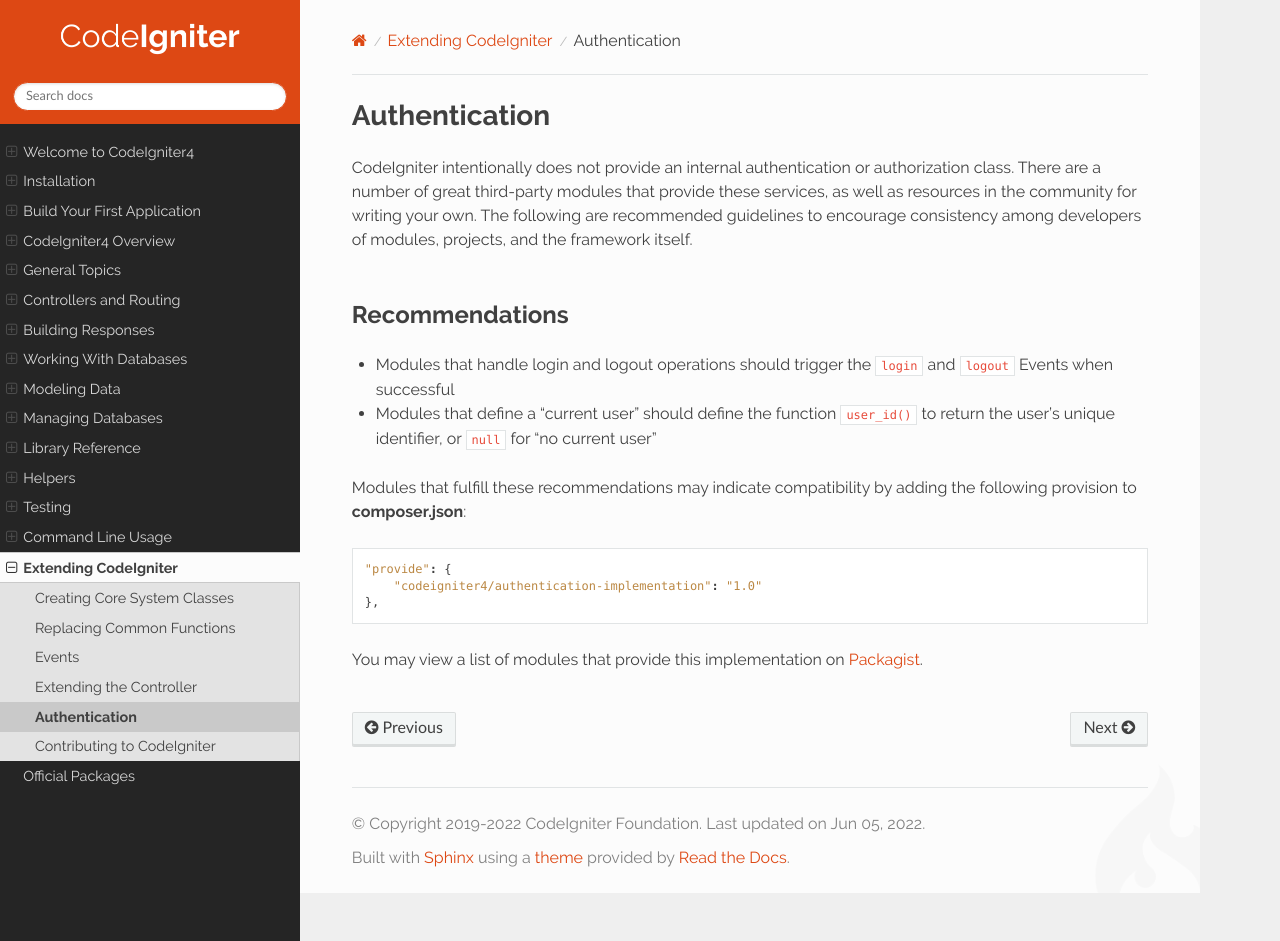
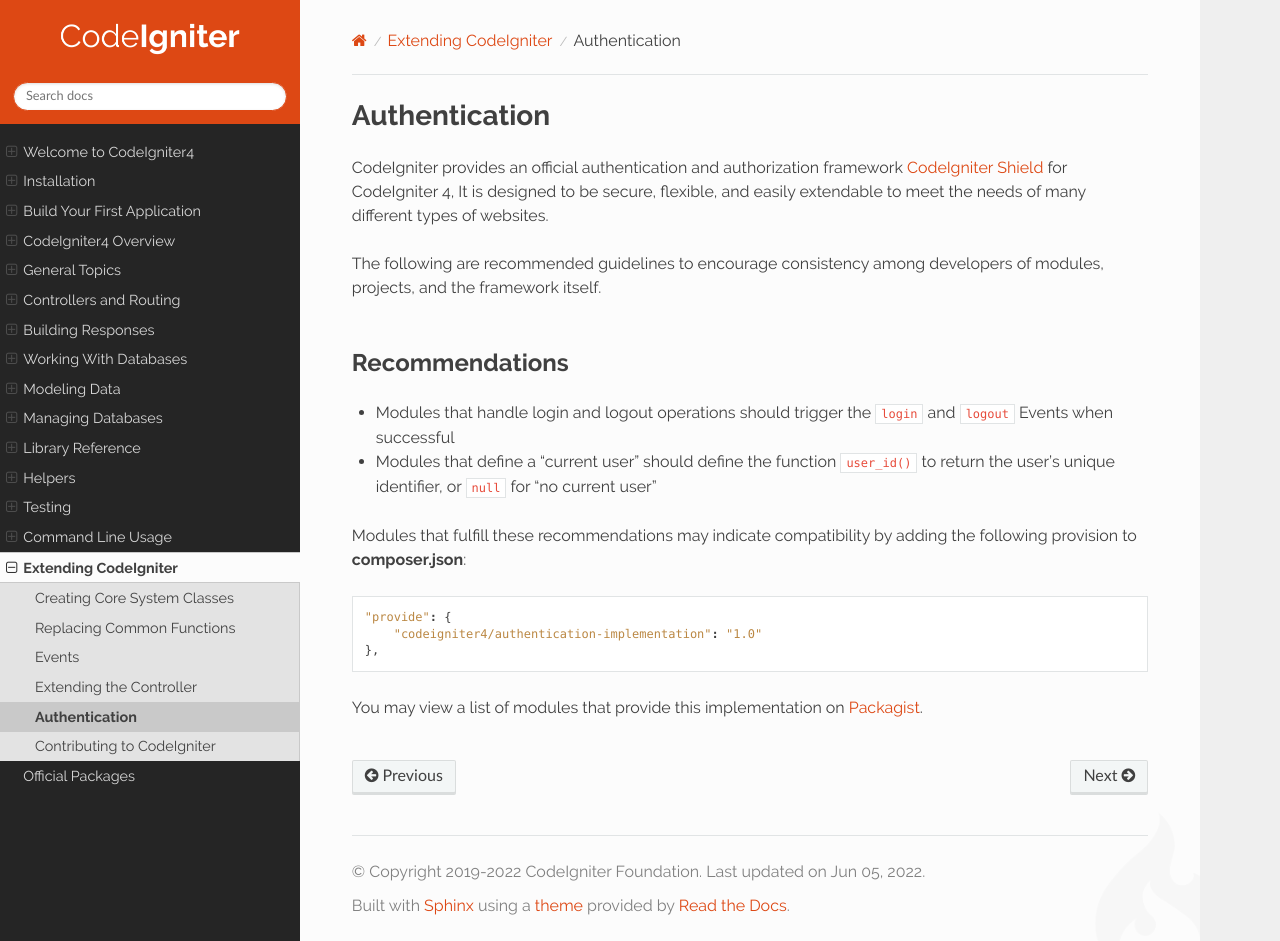
Before and after one commit to NEKOGET/ci4_user_guide_src, a Sphinx documentation site: the page built from source/extending/authentication.rst, in a window 1280 px wide and 941 px high. Built offline with Sphinx 7.4.7 and the Read the Docs theme 2.0.0, drawn with Linux system fonts in a browser that asks for light colours.

Commit message:
docs: update authentication.rst

```diff
--- a/source/extending/authentication.rst
+++ b/source/extending/authentication.rst
@@ -1,9 +1,12 @@
 Authentication
 #####################################
 
-CodeIgniter intentionally does not provide an internal authentication or authorization class. There are a number
-of great third-party modules that provide these services, as well as resources in the community for writing
-your own. The following are recommended guidelines to encourage consistency among developers of
+CodeIgniter provides an official authentication and authorization framework
+:ref:`CodeIgniter Shield <shield>` for CodeIgniter 4,
+It is designed to be secure, flexible, and easily extendable to meet the needs
+of many different types of websites.
+
+The following are recommended guidelines to encourage consistency among developers of
 modules, projects, and the framework itself.
 
 Recommendations
--- a/source/libraries/official_packages.rst
+++ b/source/libraries/official_packages.rst
@@ -10,6 +10,8 @@ additional functionality that not every site will need or want.
 .. contents::
     :local:
     :depth: 2
+
+.. _shield:
 
 ******
 Shield
```
